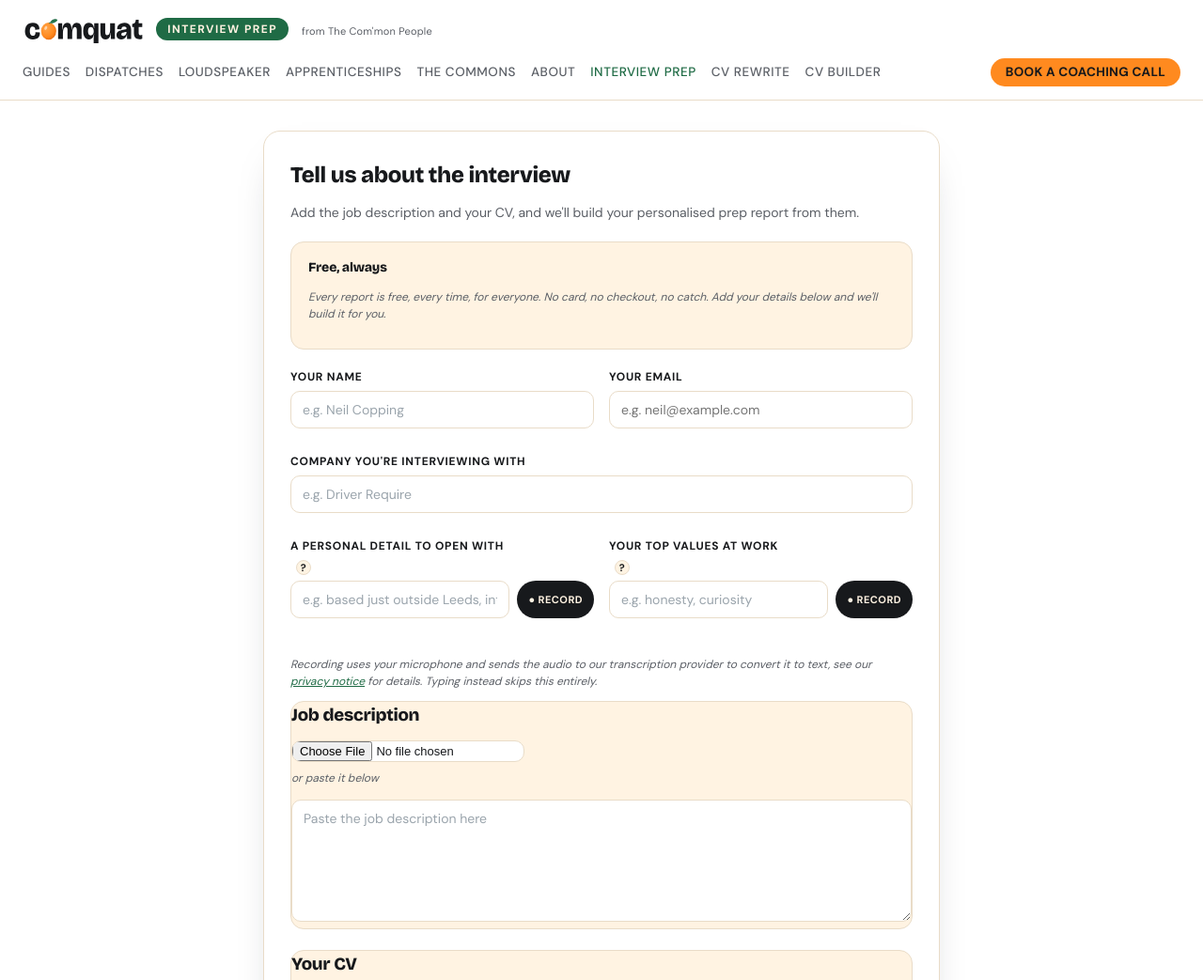
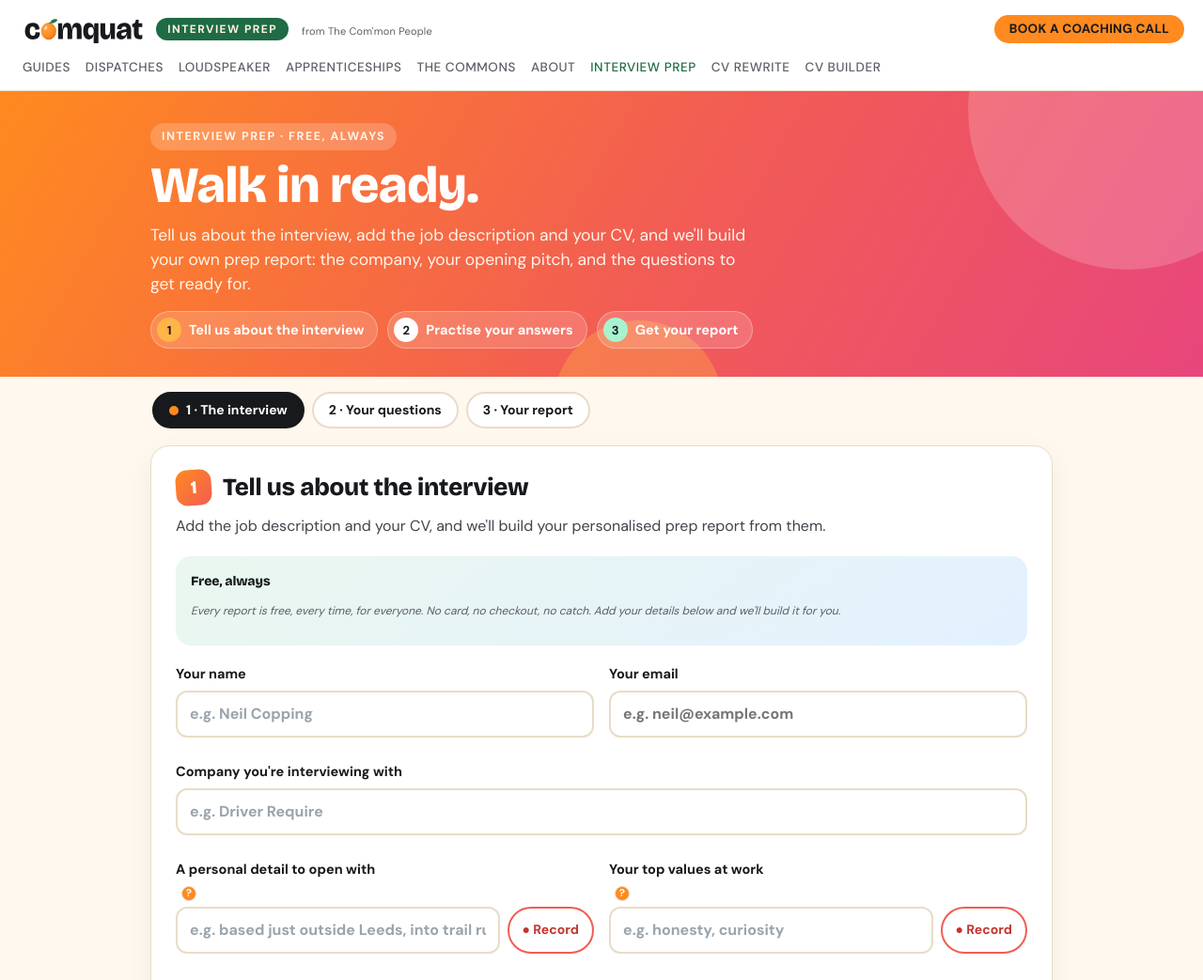
Before and after one commit to neilcopping-lab/interview-prep-app-v2, a website: page public/index.html in a window 1280 px wide. Shown: the top 1043 px of the page at 94% size. Drawn offline with nearby package versions, Linux system fonts and the light colour scheme; files that its build step writes are made by us from their sources; no server answers; files whose address does not match are found by name.

Commit message:
Interview Prep: the new bright look
"Walk in ready" banner, step chips that follow the three steps, numbered cards, matching fields and coral Record buttons. The coaching button sits top right when the menu wraps. Approved by Neil.

Co-Authored-By: Claude Opus 5.5 <noreply@anthropic.com>
Claude-Session: https://claude.ai/code/session_01Dmn5yDPAphz6WQLtKeThKj

```diff
--- a/public/index.html
+++ b/public/index.html
@@ -119,7 +119,7 @@ input:focus,textarea:focus,select:focus{outline:3px solid #3E9A5F;outline-offset
 .cq-links a:hover,.cq-links a.active{color:#1F6B45}
 .cq-links a.cq-book{margin-left:auto;background:#FF8A1F;color:#17191C;font-weight:700;letter-spacing:.02em;padding:7px 16px;border-radius:999px;line-height:1.2}
 .cq-links a.cq-book:hover{background:#E2650B;color:#17191C}
-@media (max-width:1599px){.cq-links{flex-wrap:wrap}}
+@media (max-width:1599px){.cq-links{flex-wrap:wrap}.cq-links a.cq-book{position:absolute;top:16px;right:20px;margin:0}}
 @media (max-width:760px){
   .cq-links{flex-wrap:nowrap;overflow-x:auto;gap:18px;padding-bottom:4px;-webkit-overflow-scrolling:touch;scrollbar-width:none}
   .cq-links::-webkit-scrollbar{display:none}
@@ -128,18 +128,26 @@ input:focus,textarea:focus,select:focus{outline:3px solid #3E9A5F;outline-offset
 }
 @media (max-width:480px){.site-header .cq-brand .cq-feat{display:none}}
 </style>
+<link rel="stylesheet" href="/account/fresh.css?v=20261118">
 </head>
-<body>
+<body class="fx fx-prep">
 <header class="site-header">
   <div><a class="cq-brand" href="https://the-common-people.com/prep-report.html" aria-label="Comquat Interview Prep, from The Com'mon People"><img src="/img/comquat-logo.svg" alt="Comquat" width="150" height="34"><span class="cq-feat ip">Interview Prep</span></a><span class="cq-by">from The Com'mon People</span></div>
   <nav class="cq-links" aria-label="Primary"><a href="https://the-common-people.com/guides.html">Guides</a><a href="https://the-common-people.com/dispatches.html">Dispatches</a><a href="https://the-common-people.com/loudspeaker.html">Loudspeaker</a><a href="https://the-common-people.com/apprenticeships.html">Apprenticeships</a><a href="https://the-common-people.com/commons-family.html">The Commons</a><a href="https://the-common-people.com/about.html">About</a><a class="active" href="https://the-common-people.com/prep-report.html" aria-current="page">Interview Prep</a><a href="https://cv.the-common-people.com">CV Rewrite</a><a href="https://cv.the-common-people.com/master.html">CV Builder</a><a data-account-link hidden href="https://cv.the-common-people.com/account/?next=https%3A%2F%2Fprep.the-common-people.com%2F">Sign in</a><a class="cq-book" href="https://cal.com/the-common-people.com/interviewcoaching" target="_blank" rel="noopener">Book a coaching call</a></nav>
 </header>
+<section class="fx-hero"><div class="fx-hero-in">
+  <p class="fx-kicker">Interview Prep &middot; Free, always</p>
+  <h1>Walk in ready.</h1>
+  <p class="fx-lede">Tell us about the interview, add the job description and your CV, and we'll build your own prep report: the company, your opening pitch, and the questions to get ready for.</p>
+  <ul class="fx-how"><li><span class="d">1</span>Tell us about the interview</li><li><span class="d">2</span>Practise your answers</li><li><span class="d">3</span>Get your report</li></ul>
+</div></section>
+<div class="fx-wrap"><nav class="fx-steps" id="fxSteps" aria-label="Steps"><span class="fx-s active" data-p="1">1 &middot; The interview</span><span class="fx-s" data-p="2">2 &middot; Your questions</span><span class="fx-s" data-p="3">3 &middot; Your report</span></nav></div>
 
 <main class="wizard">
 
   <!-- STEP 1: INTAKE -->
   <section id="panel1" class="panel">
-    <h2>Tell us about the interview</h2>
+    <h2><span class="fx-num">1</span>Tell us about the interview</h2>
     <p class="panel-intro">Add the job description and your CV, and we'll build your personalised prep report from them.</p>
 
     <div class="pricing-block">
@@ -217,7 +225,7 @@ input:focus,textarea:focus,select:focus{outline:3px solid #3E9A5F;outline-offset
 
   <!-- STEP 2: COMPETENCY QUESTIONS -->
   <section id="panel2" class="panel hidden">
-    <h2>Your competency questions</h2>
+    <h2><span class="fx-num">2</span>Your competency questions</h2>
 
     <div class="star-guide-callout">
       <h3>Answering with STAR stories</h3>
@@ -262,7 +270,7 @@ input:focus,textarea:focus,select:focus{outline:3px solid #3E9A5F;outline-offset
 
   <!-- STEP 3: REPORT -->
   <section id="panel3" class="panel hidden">
-    <h2>Your Interview Prep report</h2>
+    <h2><span class="fx-num">3</span>Your Interview Prep report</h2>
     <p id="genStatus" class="status-line"></p>
     <div id="genProgressBar" class="gen-progress-bar hidden"><div id="genProgressFill" class="gen-progress-fill"></div></div>
     <p id="genCountdown" class="gen-countdown"></p>
@@ -293,5 +301,10 @@ input:focus,textarea:focus,select:focus{outline:3px solid #3E9A5F;outline-offset
 <script src="app.js?v=20261115-docs"></script>
 <script src="/account/nav.js" defer></script>
 <script src="/account/popup.js?v=20261117" defer></script>
+<script>
+/* Step chips follow whichever panel is showing */
+(function(){var chips=document.querySelectorAll('#fxSteps .fx-s');function sync(){var cur=1;[1,2,3].forEach(function(i){var p=document.getElementById('panel'+i);if(p&&!p.classList.contains('hidden'))cur=i;});chips.forEach(function(c){var n=+c.getAttribute('data-p');c.classList.toggle('active',n===cur);c.classList.toggle('done',n<cur);});}
+[1,2,3].forEach(function(i){var p=document.getElementById('panel'+i);if(p)new MutationObserver(sync).observe(p,{attributes:true,attributeFilter:['class']});});sync();})();
+</script>
 </body>
 </html>
```
Also changed, not shown: public/privacy.html (+1 -1 lines).
